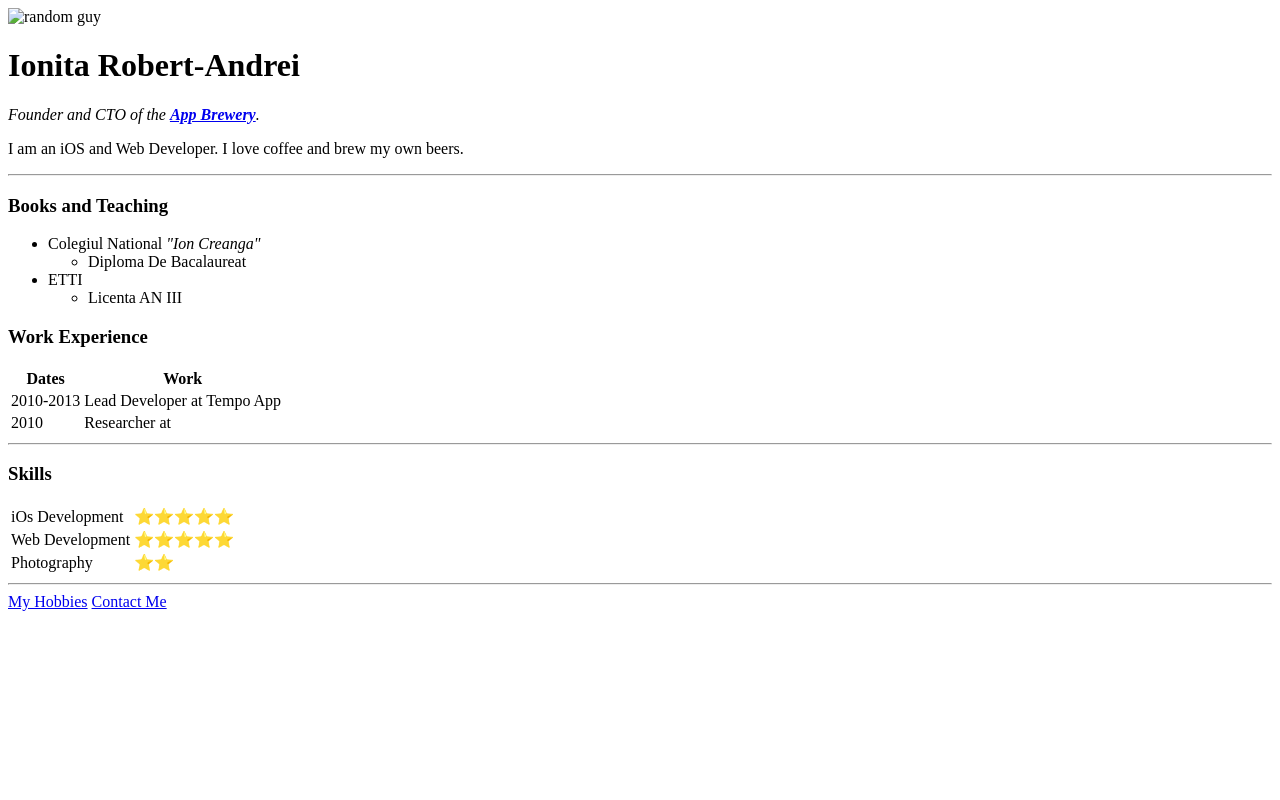
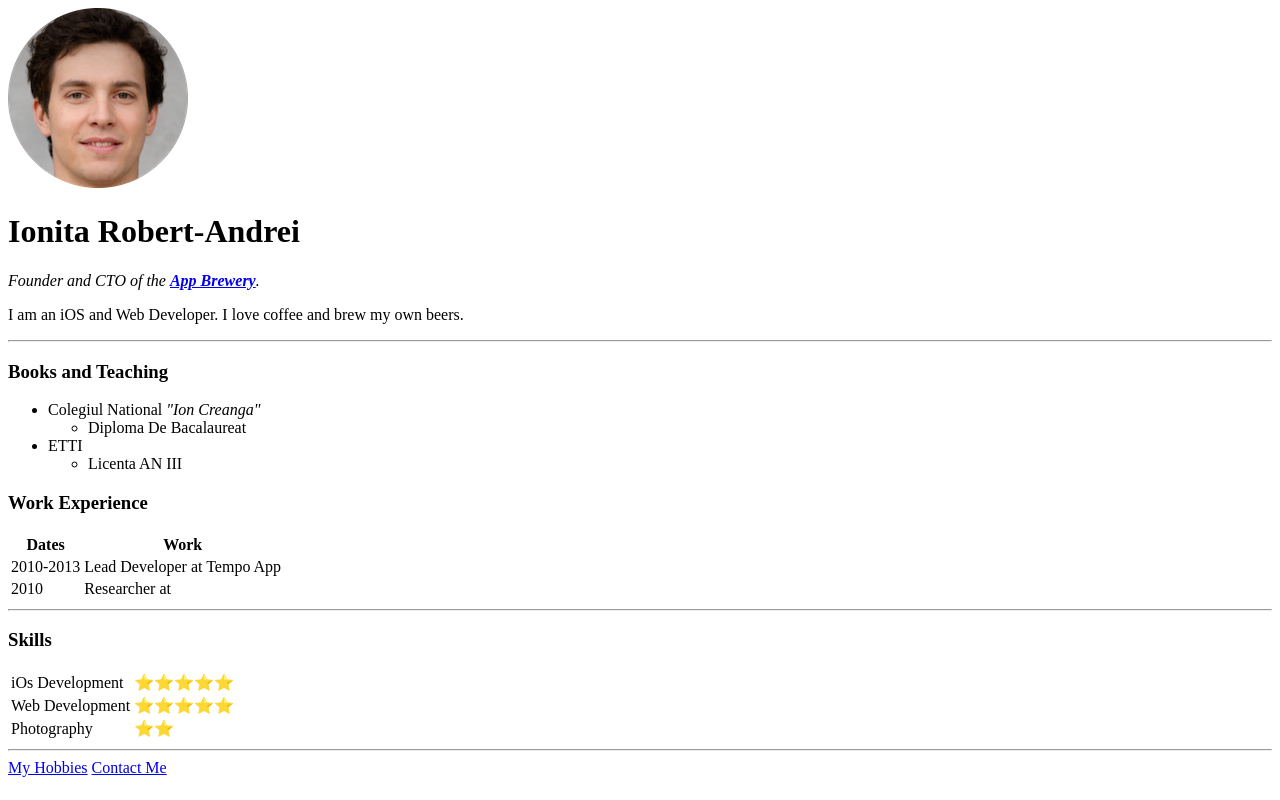
Before and after one commit to ionitarobert/cv, a plain HTML site: page index.html in a window 1280 px wide. Drawn offline with Linux system fonts and the light colour scheme.

Commit message:
Update index.html

```diff
--- a/index.html
+++ b/index.html
@@ -8,7 +8,7 @@
   </head>
   <body>
     <img
-      src="/HTML-Personal Site/images/018 fake-human-circle-img.png"
+      src="/images/018 fake-human-circle-img.png"
       alt="random guy"
     />
     <h1>Ionita Robert-Andrei</h1>
```
